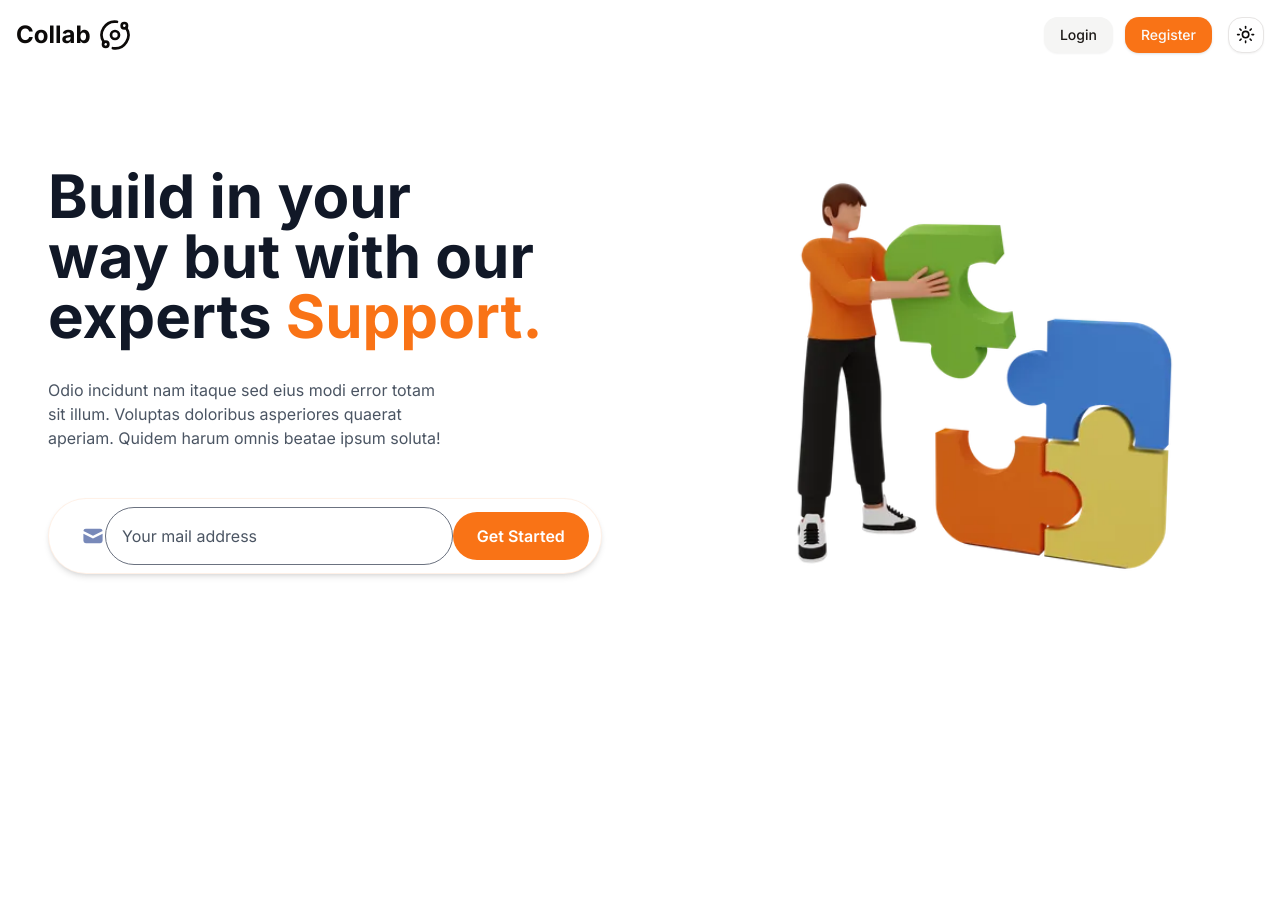
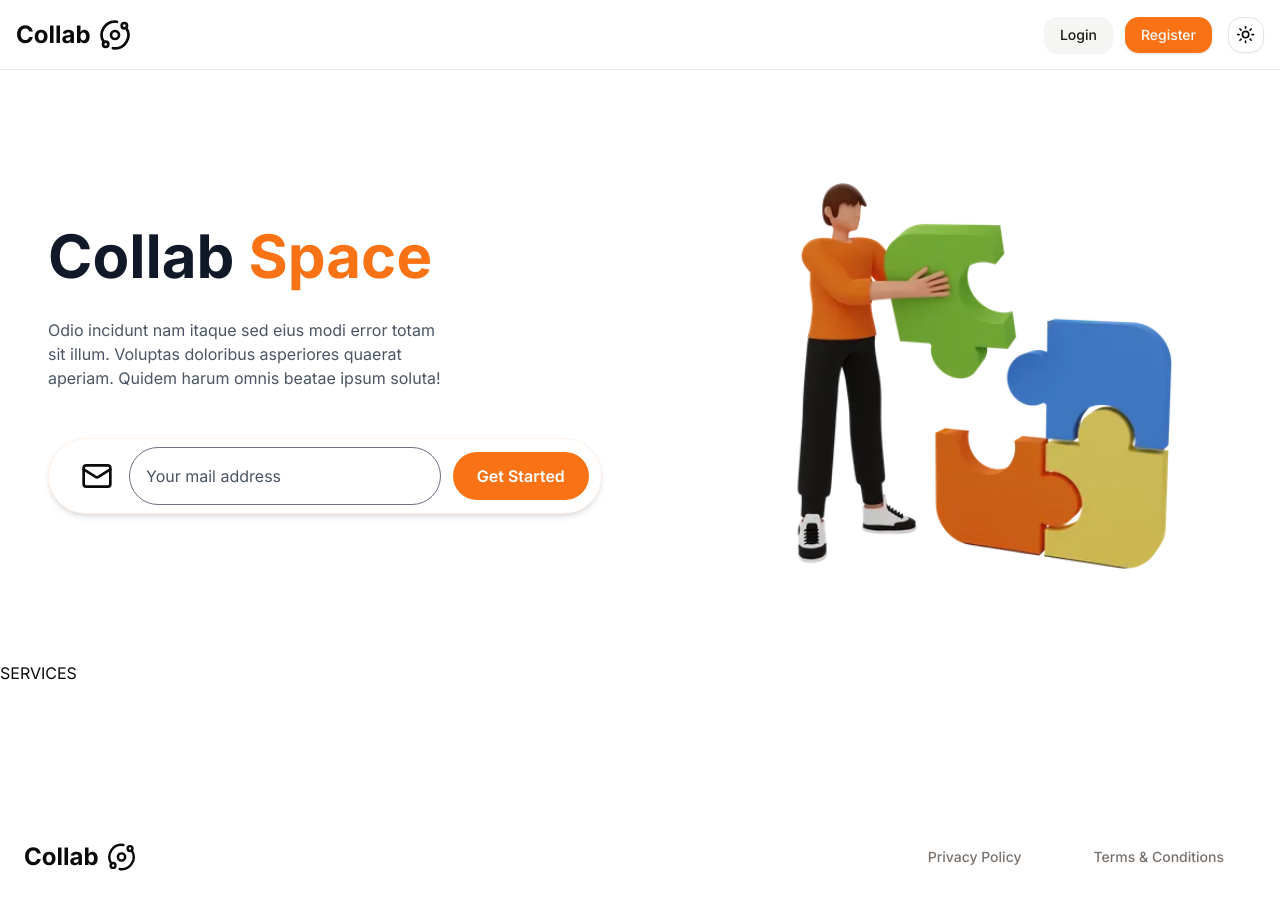
Before and after one commit to peterdinis/collab-space, a Next.js app: page / in a window 1280 px wide. Before the commit the page ends 800 px from the top, so only its background shows below. Built offline with nearby package versions, Linux system fonts and the light colour scheme.

Commit message:
feat: Working on landing page

```diff
--- /dev/null
+++ b/app/_components/home/HomeServices.tsx
@@ -0,0 +1,11 @@
+import { FC } from "react";
+
+const HomeServices: FC = () => {
+    return (
+        <>
+            SERVICES
+        </>
+    )
+}
+
+export default HomeServices;
--- a/app/_components/home/HomeWrapper.tsx
+++ b/app/_components/home/HomeWrapper.tsx
@@ -1,6 +1,7 @@
 import { FC } from "react";
 import mainImage from "../../../public/img/main.webp"
 import Image from "next/image";
+import { Mail } from "lucide-react";
 
 const HomeWrapper: FC = () => {
   return (
@@ -12,9 +13,9 @@ const HomeWrapper: FC = () => {
       <div className="relative lg:flex lg:items-center lg:gap-12">
         <div className="text-center lg:text-left md:mt-12 lg:mt-0 sm:w-10/12 md:w-2/3 sm:mx-auto lg:mr-auto lg:w-6/12">
           <h1 className="text-gray-900 font-bold text-4xl md:text-6xl lg:text-5xl xl:text-6xl dark:text-white">
-            Build in your way but with our experts{" "}
+            Collab{" "}
             <span className="text-primary dark:text-primaryLight">
-              Support.
+              Space
             </span>
           </h1>
           <p className="mt-8 text-gray-600 dark:text-gray-300">
@@ -24,29 +25,21 @@ const HomeWrapper: FC = () => {
           </p>
           <div>
             <form action="" className="w-full mt-12">
-              <div className="relative flex items-center px-2 p-1 rounded-full bg-white dark:bg-gray-900 border dark:border-gray-700 border-primary/10 shadow-md md:p-2 lg:pr-3">
+              <div className="relative flex items-center px-2 p-1 rounded-full bg-white dark:bg-background border dark:border-gray-700 border-primary/10 shadow-md md:p-2 lg:pr-3">
                 <div className="pl-6 py-3">
-                  <svg
-                    xmlns="http://www.w3.org/2000/svg"
-                    className="h-6 w-6 m-auto fill-blue-900/60 dark:fill-gray-400"
-                    viewBox="0 0 20 20"
-                    fill="currentColor"
-                  >
-                    <path d="M2.003 5.884L10 9.882l7.997-3.998A2 2 0 0016 4H4a2 2 0 00-1.997 1.884z" />
-                    <path d="M18 8.118l-8 4-8-4V14a2 2 0 002 2h12a2 2 0 002-2V8.118z" />
-                  </svg>
+                  <Mail size={32} />
                 </div>
                 <input
                   autoComplete="email"
                   placeholder="Your mail address"
-                  className="w-full p-4 rounded-full placeholder-gray-600 dark:placeholder-white bg-transparent"
+                  className="w-full ml-4 p-4 rounded-full placeholder-gray-600 dark:placeholder-white bg-transparent"
                   type="email"
                 />
                 <div className="md:pr-1.5 lg:pr-0">
                   <button
                     type="button"
                     title="Start buying"
-                    className="relative h-12 w-20 sm:w-auto ml-auto sm:px-6 before:absolute before:inset-0 before:rounded-full before:bg-primary dark:before:bg-primaryLight before:transition before:duration-300 hover:before:scale-105 active:duration-75 active:before:scale-95"
+                    className="relative h-12 w-20 sm:w-auto ml-3 sm:px-6 before:absolute before:inset-0 before:rounded-full before:bg-primary dark:before:bg-primaryLight before:transition before:duration-300 hover:before:scale-105 active:duration-75 active:before:scale-95"
                   >
                     <span className="relative hidden w-max text-white dark:text-gray-900 font-semibold md:block">
                       Get Started
--- a/app/_components/shared/Footer.tsx
+++ b/app/_components/shared/Footer.tsx
@@ -5,7 +5,7 @@ import { Orbit } from "lucide-react";
 
 export const Footer = () => {
   return (
-    <div className="z-50 font-bold text-2xl flex w-full items-center bg-background p-6 dark:bg-[#1F1F1F]">
+    <div className="z-50 mt-32 font-bold text-2xl flex w-full items-center bg-background p-6 dark:bg-[#1F1F1F]">
       Collab <Orbit className="ml-2 size-8" />
       <div className="flex w-full items-center justify-between gap-x-2 text-muted-foreground md:ml-auto md:justify-end">
         <Button variant="ghost" size="lg">
--- a/app/page.tsx
+++ b/app/page.tsx
@@ -1,11 +1,14 @@
 import { NextPage } from "next";
 import HomeWrapper from "./_components/home/HomeWrapper";
-import HomeHeroes from "./_components/home/HomeHeroes";
+import HomeServices from "./_components/home/HomeServices";
+import { Footer } from "./_components/shared/Footer";
 
 const Homepage: NextPage = () => {
   return (
     <>
       <HomeWrapper />
+      <HomeServices />
+      <Footer />
     </>
   )
 }
--- /dev/null
+++ b/components/ui/input.tsx
@@ -0,0 +1,25 @@
+import * as React from "react"
+
+import { cn } from "@/lib/utils"
+
+export interface InputProps
+  extends React.InputHTMLAttributes<HTMLInputElement> {}
+
+const Input = React.forwardRef<HTMLInputElement, InputProps>(
+  ({ className, type, ...props }, ref) => {
+    return (
+      <input
+        type={type}
+        className={cn(
+          "flex h-9 w-full rounded-md border border-input bg-transparent px-3 py-1 text-sm shadow-sm transition-colors file:border-0 file:bg-transparent file:text-sm file:font-medium placeholder:text-muted-foreground focus-visible:outline-none focus-visible:ring-1 focus-visible:ring-ring disabled:cursor-not-allowed disabled:opacity-50",
+          className
+        )}
+        ref={ref}
+        {...props}
+      />
+    )
+  }
+)
+Input.displayName = "Input"
+
+export { Input }
```
